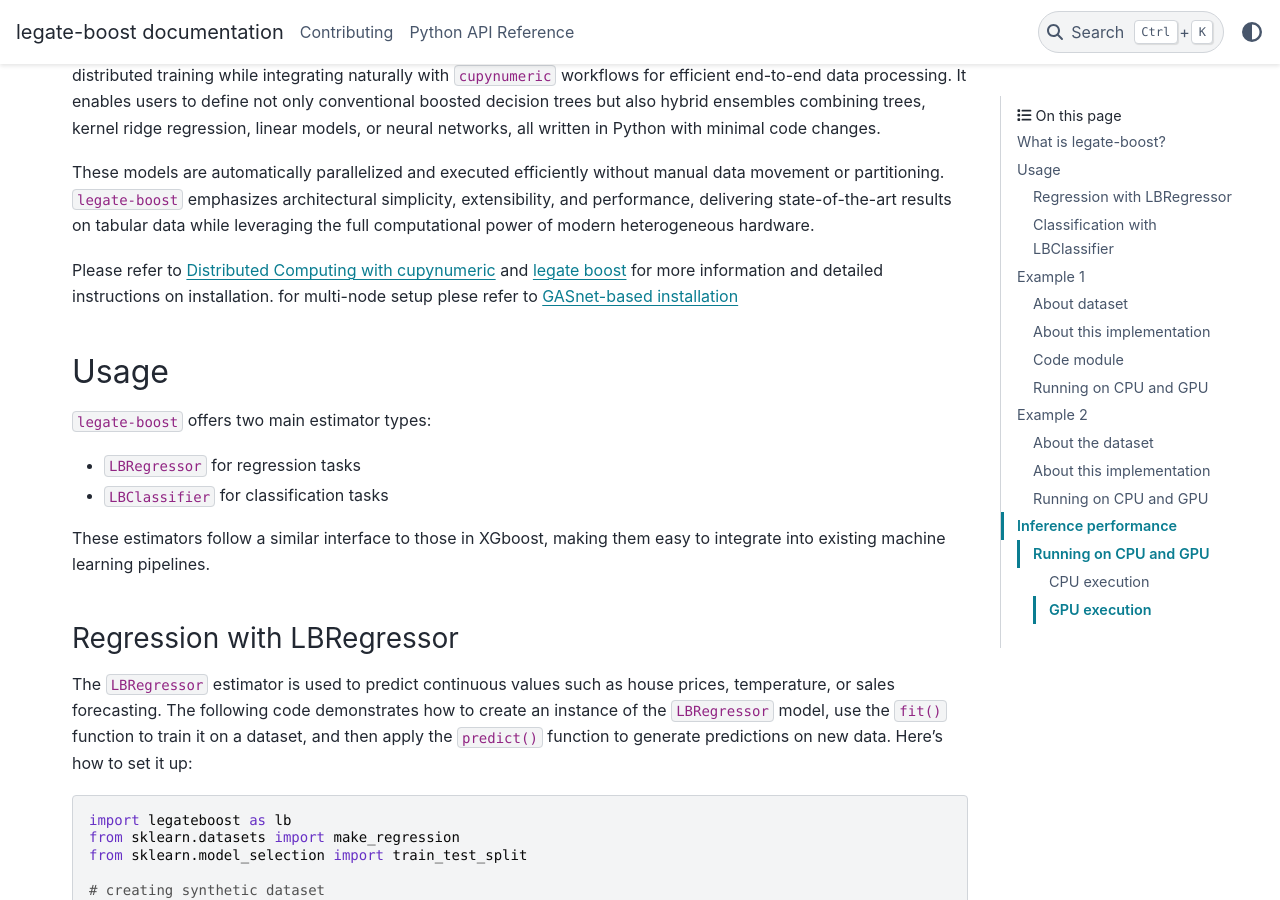
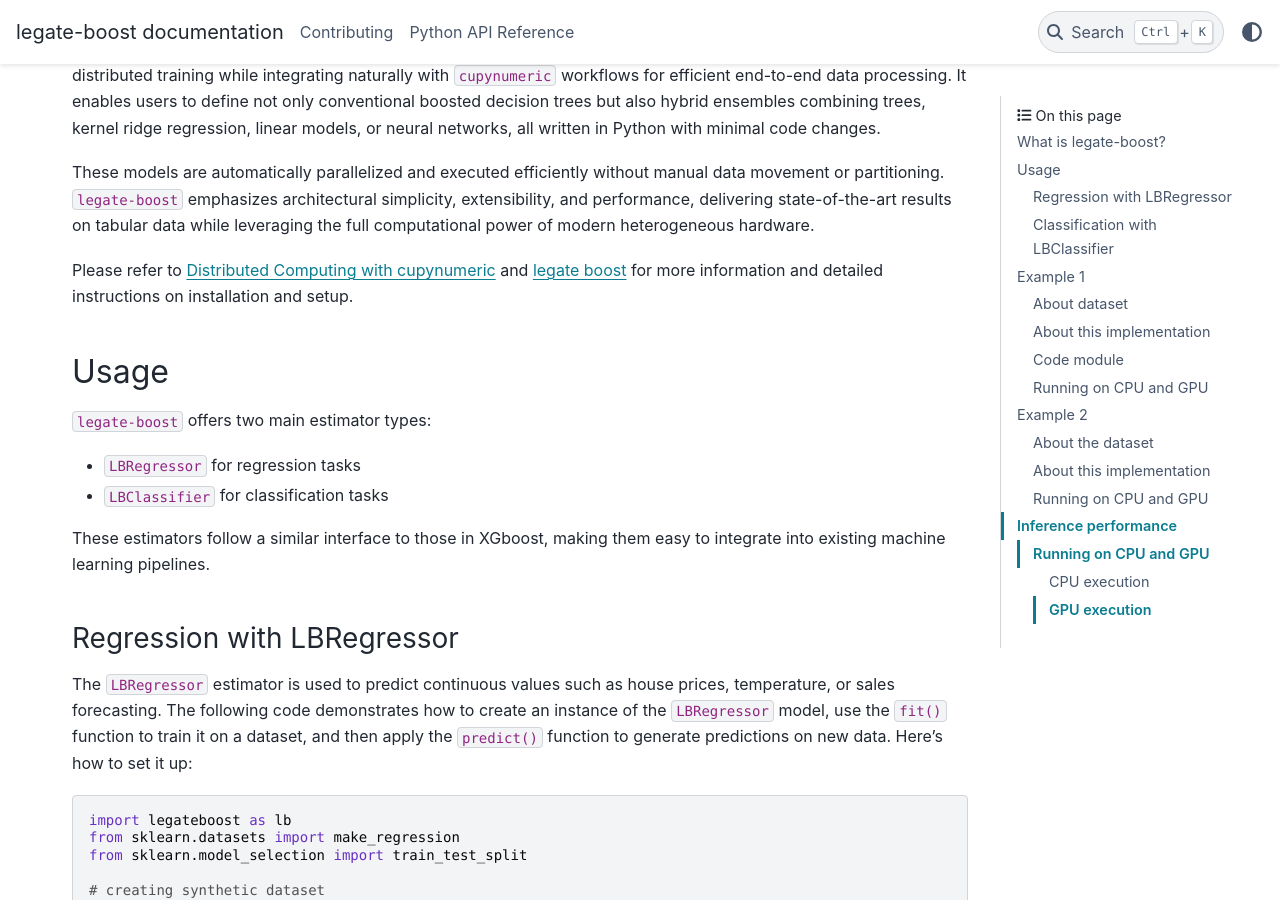
Before and after one commit to rapidsai/legate-boost, a Sphinx documentation site: the page built from docs/source/legate-boost.rst, in a window 1280 px wide and 900 px high, scrolled down 430 px. Built offline with Sphinx 7.4.7 and the PyData theme 0.15.4, drawn with Linux system fonts in a browser that asks for light colours; pages that are not in the unit, such as notebooks, are missing from menus; the version number could not be read and is left out.

Commit message:
removed installation steps and liked to repo

```diff
--- a/docs/source/legate-boost.rst
+++ b/docs/source/legate-boost.rst
@@ -34,14 +34,11 @@
 
 Please refer to `Distributed Computing with cupynumeric`_
 and `legate boost`_ for more
-information and detailed instructions on installation.
-for multi-node setup plese refer to `GASnet-based installation`_
+information and detailed instructions on installation and setup.
 
-.. _Distributed Computing with cupynumeric: https://github.com/NVIDIA/accelerated-computing-hub/blob/main/Accelerated_Python_User_Guide/notebooks/Chapter_11_Distributed_Computing_cupynumeric.ipynb
+.. _Distributed Computing with cupynumeric: https://github.com/NVIDIA/accelerated-computing-hub/blob/main/Accelerated_Python_User_Guide/notebooks/Chapter_11_Distributed_Computing_cuPyNumeric.ipynb
 
 .. _legate boost: https://github.com/rapidsai/legate-boost/tree/main
-
-.. _GASnet-based installation: https://docs.nvidia.com/legate/latest/gasnet.html
 
 Usage
 =====
```
